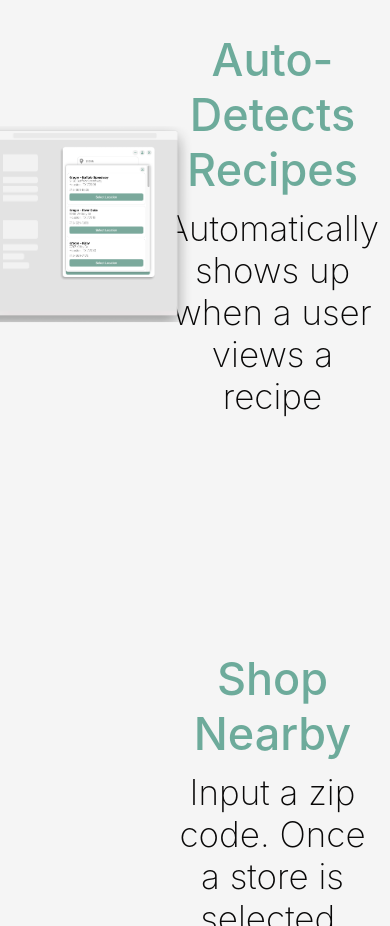
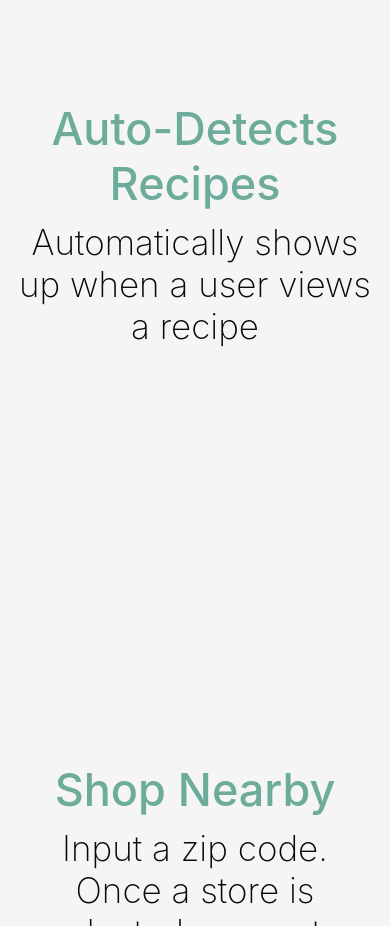
Before and after one commit to maddieduck/CeresCartWebsite, a plain HTML site: page index.html in a window 390 px wide. Shown: the part 1020-1946 px from the top of the page. Drawn offline with Linux system fonts and the light colour scheme.

Commit message:
fixing product page

```diff
--- a/index.html
+++ b/index.html
@@ -72,9 +72,9 @@
         </svg>
     </div>
     <section id="product">
-        <div id="productImages">
-            <img src="/images/Desktop Background.png" alt="Sticky Image" class="desktopImage">
-            <img id="screenshot" src="/images/Screenshot 2.png" alt="Sticky Image" class="screenshot">
+        <div id="productImages hideOnMobile">
+            <img src="/images/Desktop Background.png" alt="Sticky Image" class="desktopImage hideOnMobile">
+            <img id="screenshot" src="/images/Screenshot 2.png" alt="Sticky Image" class="screenshot hideOnMobile">
         </div>
         <div id="allProductText">
             <div class="productText">
--- a/mainPage.css
+++ b/mainPage.css
@@ -57,6 +57,17 @@
     margin: 0;
     padding: 0;
     border: 0;
+}
+@media (max-width: 600px) {
+    #allProductText{
+        width: 100%;
+        margin-right: 16px;
+        margin-left: 16px;
+    }
+
+    #product{
+        width: 100%;
+    }
 }
 .outmostPricingDiv{
     width: 300px;
```
